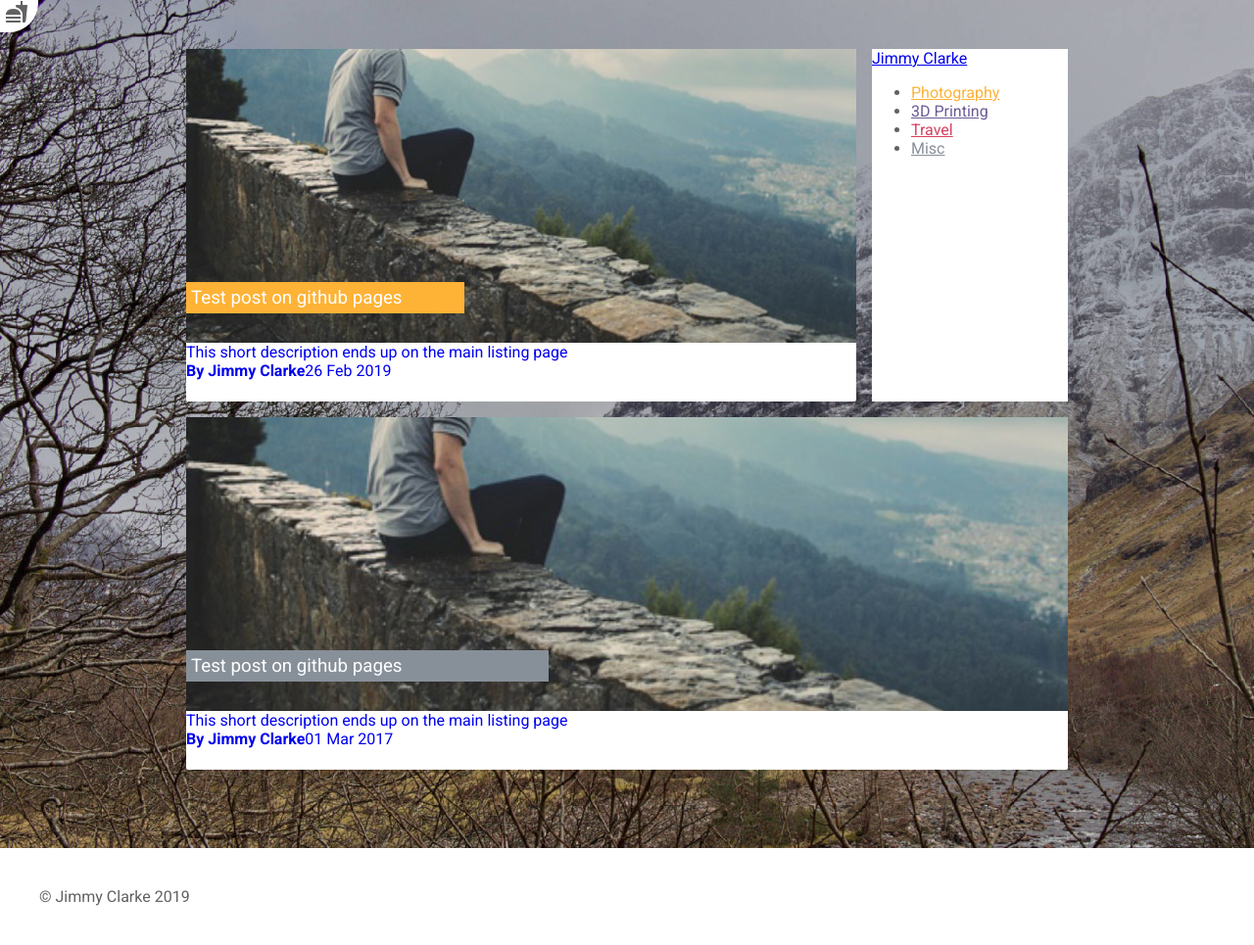
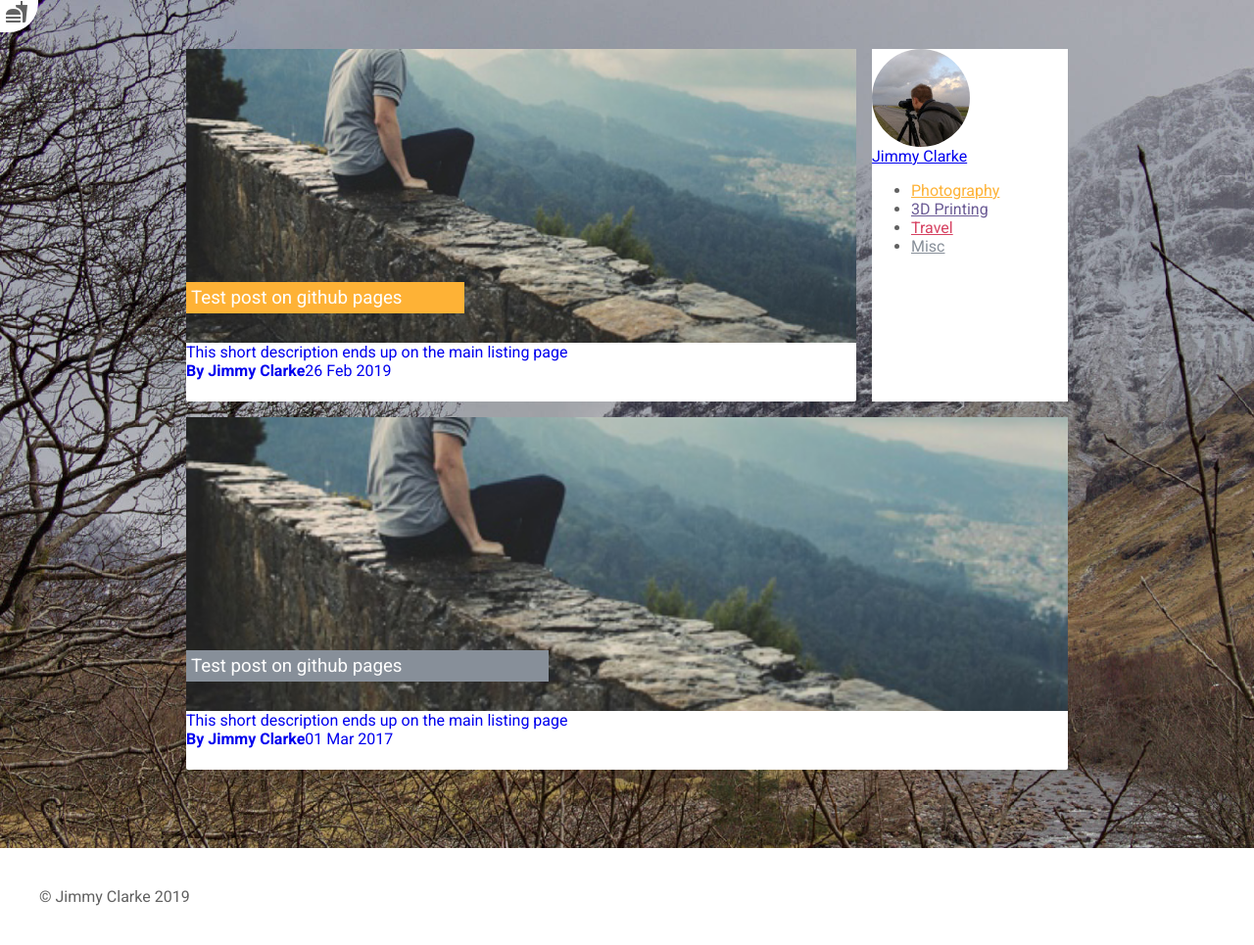
Before and after one commit to jimmyclarke113/jimmyclarke113.github.io, a Jekyll site: the page built from index.html, in a window 1280 px wide. Shown: the whole page at 98% size. Built offline with Jekyll 4.4.1, drawn with Linux system fonts in a browser that asks for light colours; grey boxes are pictures that could not be loaded.

Commit message:
Update styles2019.css

```diff
--- a/css/styles2019.css
+++ b/css/styles2019.css
@@ -42,7 +42,10 @@
   border-radius:50px;
 }
 .menu .logo{
-  background-image:url('images/jc_round_2019.png');
+  background-image:url('images/jc_round_2019.jpg');
+  height:100px;
+  width:100px;
+  border-radius:100px;
 }
 .content{
   background-color:#fff;
```
